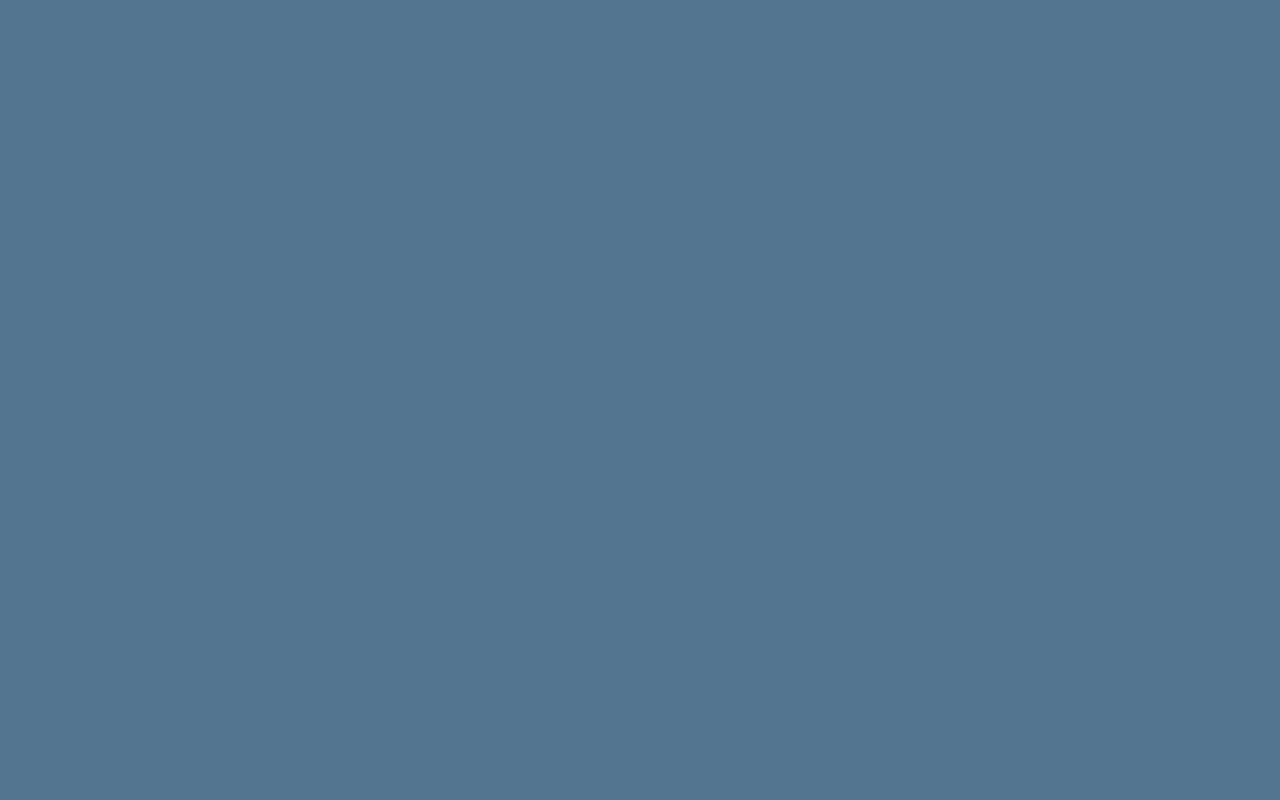
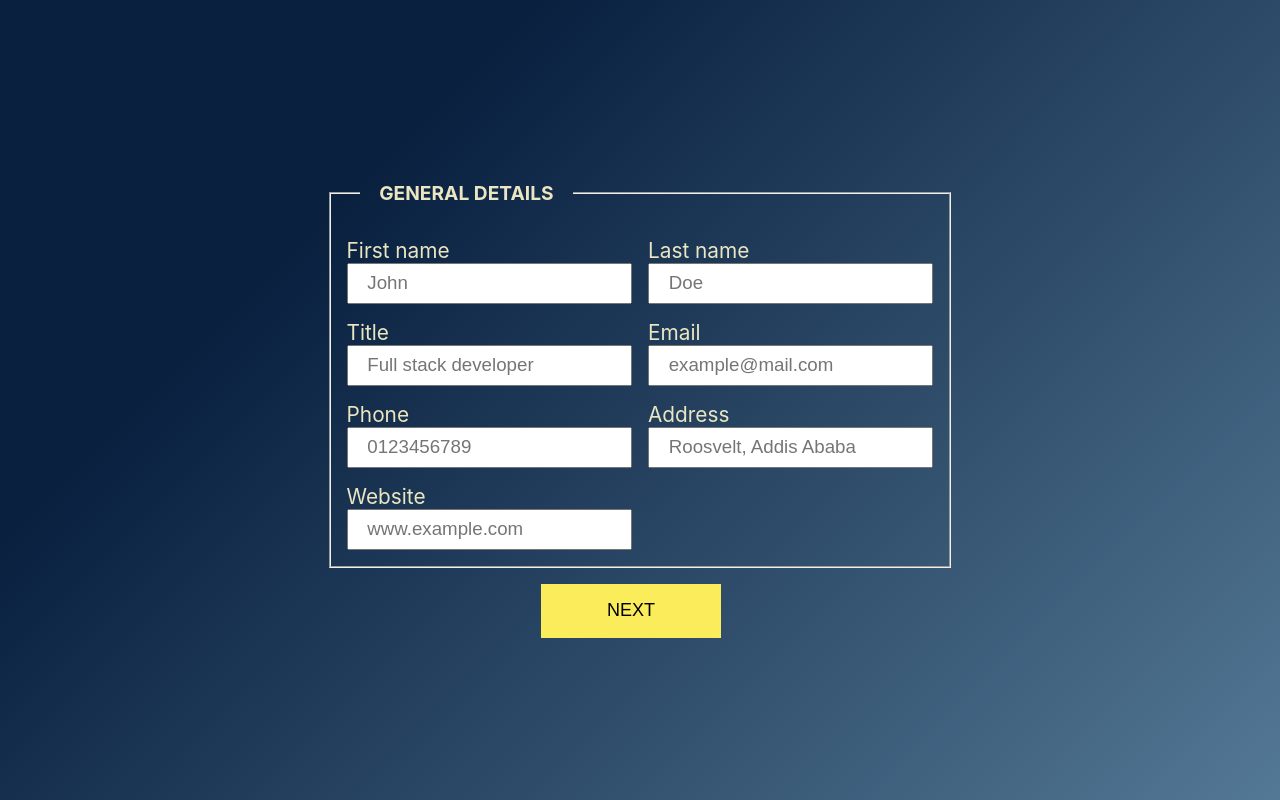
Before and after one commit to a-adeleye/cv-maker, a React (Create React App) app: page /resumeform in a window 1280 px wide. Before the commit this address had no page. Built offline with nearby package versions, Linux system fonts and the light colour scheme.

Commit message:
education completed

```diff
--- a/src/App.js
+++ b/src/App.js
@@ -3,6 +3,7 @@ import "./styles/App.css";
 import { BrowserRouter, Routes, Route } from "react-router-dom";
 import Landing from "./Landing";
 import Templates from "./Templates";
+import ResumeForm from "./ResumeForm";
 
 function App() {
   const [formData, setFormData] = React.useState({
@@ -42,6 +43,7 @@ function App() {
         <Routes>
           <Route path="/" element={<Landing />}></Route>
           <Route path="templates" element={<Templates />}></Route>
+          <Route path="resumeform" element={<ResumeForm />}></Route>
         </Routes>
       </BrowserRouter>
     </div>
--- /dev/null
+++ b/src/ResumeForm.js
@@ -0,0 +1,268 @@
+import React from "react";
+
+function GeneralDetails() {
+  const [formData, setFormData] = React.useState({
+    firstName: "",
+    lastName: "",
+    title: "",
+    email: "",
+    phone: "",
+    address: "",
+    website: "",
+  });
+
+  function handleChange(e) {
+    const { name, value } = e.target;
+    setFormData((prevForm) => {
+      return {
+        ...prevForm,
+        [name]: value,
+      };
+    });
+  }
+
+  return (
+    <div className="general-details">
+      <fieldset>
+        <legend>GENERAL DETAILS</legend>
+
+        <label>
+          First name
+          <input
+            type="text"
+            name="firstName"
+            value={formData.firstName}
+            onChange={handleChange}
+            placeholder="John"
+          ></input>
+        </label>
+        <label>
+          Last name
+          <input
+            type="text"
+            name="lastName"
+            value={formData.lastName}
+            onChange={handleChange}
+            placeholder="Doe"
+          ></input>
+        </label>
+        <label>
+          Title
+          <input
+            type="text"
+            name="title"
+            value={formData.title}
+            onChange={handleChange}
+            placeholder="Full stack developer"
+          ></input>
+        </label>
+        <label>
+          Email
+          <input
+            type="text"
+            name="email"
+            value={formData.email}
+            onChange={handleChange}
+            placeholder="example@mail.com"
+          ></input>
+        </label>
+        <label>
+          Phone
+          <input
+            type="tel"
+            name="phone"
+            value={formData.phone}
+            onChange={handleChange}
+            placeholder="0123456789"
+          ></input>
+        </label>
+        <label>
+          Address
+          <input
+            type="text"
+            name="address"
+            value={formData.address}
+            onChange={handleChange}
+            placeholder="Roosvelt, Addis Ababa"
+          ></input>
+        </label>
+        <label>
+          Website
+          <input
+            type="text"
+            name="website"
+            value={formData.website}
+            onChange={handleChange}
+            placeholder="www.example.com"
+          ></input>
+        </label>
+      </fieldset>
+    </div>
+  );
+}
+
+function Profile() {
+  const [profile, setProfile] = React.useState("");
+
+  function handleChange(e) {
+    setProfile((prev) => (prev = e.target.value));
+  }
+
+  return (
+    <div className="profile">
+      <fieldset>
+        <legend>PROFILE</legend>
+        <textarea
+          name="profile"
+          rows="9"
+          cols="10"
+          placeholder="Lorem ipsum dolor sit amet, consectetur adipiscing elit, sed do eiusmod tempor incididunt ut labore et dolore magna aliqua. Ut enim ad minim veniam, quis nostrud exercitation ullamco"
+          onChange={handleChange}
+        ></textarea>
+      </fieldset>
+    </div>
+  );
+}
+
+function Education(props) {
+  const [education, setEducation] = React.useState([
+    {
+      id: "school 0",
+      school: "",
+      course: "",
+      yearFrom: "",
+      yearTo: "",
+      cw: false,
+    },
+  ]);
+
+  const educationInputs = education.map((item, index) => (
+    <div key={index} className="educationInputs">
+      <label>
+        Institution
+        <input
+          id={`school ${index}`}
+          name="school"
+          type="text"
+          value={item.school}
+          onChange={handleChange}
+          placeholder="Havard"
+        ></input>
+      </label>
+      <label>
+        Course
+        <input
+          id={`school ${index}`}
+          name="course"
+          type="text"
+          value={item.course}
+          onChange={handleChange}
+          placeholder="Computer Engineering"
+        ></input>
+      </label>
+
+      <label>
+        From
+        <input
+          id={`school ${index}`}
+          name="yearFrom"
+          type="date"
+          onChange={handleChange}
+        ></input>
+      </label>
+      <label>
+        To
+        <input
+          id={`school ${index}`}
+          name="yearTo"
+          type="date"
+          value={item.yearTo}
+          onChange={handleChange}
+        ></input>
+      </label>
+      <label>
+        I currently work here
+        <input
+          id={`school ${index}`}
+          name="yearTo"
+          type="checkbox"
+          value={item.cw}
+          onChange={handleChange}
+        ></input>
+      </label>
+    </div>
+  ));
+
+  function handleChange(e) {
+    const { id, name, value, type } = e.target;
+    setEducation((prevEdu) =>
+      prevEdu.map((edu) =>
+        edu.id === id
+          ? { ...edu, [name]: type === "checkbox" ? "till date" : value }
+          : edu
+      )
+    );
+  }
+
+  function addEducation() {
+    setEducation((prevEdu) => [
+      ...prevEdu,
+      {
+        id: `school ${education.length}`,
+        school: "",
+        course: "",
+        yearFrom: "",
+        yearTo: "",
+      },
+    ]);
+  }
+
+  console.log(education);
+
+  return (
+    <div className="education">
+      <fieldset>
+        <legend>EDUCATION</legend>
+        {educationInputs}
+        <button className="addInputButton" onClick={addEducation}>Add another education</button>
+      </fieldset>
+    </div>
+  );
+}
+
+export default function ResumeForm() {
+  const [formElement, setFormElement] = React.useState(1);
+
+  function next() {
+    setFormElement((prev) => prev + 1);
+  }
+
+  function back() {
+    setFormElement((prev) => prev - 1);
+  }
+
+  function handleChange(e) {
+    const { name, value } = e.target;
+  }
+
+  console.log(formElement);
+
+  return (
+    <section className="resumeform">
+      {formElement === 1 && (
+        <GeneralDetails
+          handleClick={next}
+          handleChange={handleChange}
+        ></GeneralDetails>
+      )}
+      {formElement === 2 && <Profile handleClick={next} />}
+      {formElement === 3 && <Education handleClick={next} />}
+      <div className="formNavigationButtons">
+        {formElement !== 1 && <button onClick={back}>BACK</button>}
+        <button onClick={next} className="next">
+          NEXT
+        </button>
+      </div>
+    </section>
+  );
+}
--- a/src/Templates.js
+++ b/src/Templates.js
@@ -9,21 +9,19 @@ export default function Templates() {
     <section className="templates">
       <p className="templates--title ">Choose a template</p>
       <div className="templates-container">
-        <Link to="/" style={style}>
+        <Link to="/resumeform" style={style}>
           <div className="template">
             <p className="template--title">Type One</p>
             <img src={typeOne} alt="" />
           </div>
         </Link>
-        <Link to="/" style={style}>
+        <Link to="/resumeform" style={style}>
           <div className="template">
             <p className="template--title">Type Two</p>
-
             <img src={typeTwo} alt="" />
           </div>
         </Link>
-        <Link to="/" style={style}>
-          {" "}
+        <Link to="/resumeform" style={style}>
           <div className="template">
             <p className="template--title">Type Three</p>
 
--- a/src/styles/App.css
+++ b/src/styles/App.css
@@ -9,13 +9,17 @@ html {
   background-image: linear-gradient(315deg, #537895 0%, #09203f 74%);
 }
 
-.landing-page {
-  position: relative;
+.landing-page,
+.resumeform,
+.templates {
   min-height: 100vh;
-  width: 100%;
   display: flex;
   flex-direction: column;
   align-items: center;
+}
+
+.landing-page {
+  width: 100%;
   justify-content: space-around;
   color: #ffffff;
   background-size: cover;
@@ -45,10 +49,6 @@ html {
 }
 
 .templates {
-  min-height: 100vh;
-  display: flex;
-  flex-direction: column;
-  align-items: center;
   gap: 2em;
   padding: 1em;
 }
@@ -87,41 +87,115 @@ html {
   margin-top: 1em;
 }
 
-.preview {
-  min-width: 600px;
-  transform: scale(0.8);
-  overflow-y: scroll;
-  scrollbar-width: thin;
+.resumeform {
+  justify-content: center;
 }
 
-main {
-  max-width: 800px;
-  min-width: 600px;
-  border: 0.2em solid #2e2e2e;
-  padding: 2em;
-  border-radius: 1em;
-  margin-left: 5em;
+.formNavigationButtons {
+  display: flex;
+  gap: 1em;
 }
 
-.cv-form {
-  display: grid;
+.general-details,
+.education {
+  display: flex;
+  justify-content: center;
 }
 
-.general-details {
+fieldset {
+  padding: 0 1em 1em;
+  margin-bottom: 1em;
+  display: grid;
+  gap: 1em;
+  max-width: 80%;
+}
+
+.general-details fieldset {
+  grid-template-columns: 1fr 1fr;
+}
+
+legend {
+  font-weight: 700;
+  font-size: larger;
+  margin: 0.7em;
+  padding: 1em;
+  color: #ebe6c1;
+}
+
+label {
+  font-size: 1.3em;
+  color: #ebe6c1;
+}
+
+input[type="text"],
+input[type="tel"],
+input[type="date"] {
+  font-size: 0.9em;
+  padding: 0.4em 1em;
+  display: block;
+}
+
+input[type="date"] {
+  width: 100%;
+}
+
+input[type="checkbox"] {
+  margin-left: 1em;
+  transform: scale(1.5);
+  cursor: pointer;
+}
+
+button {
+  display: block;
+  width: 10em;
+  height: 3em;
+  justify-self: flex-end;
+  font-size: large;
+  border: none;
+  cursor: pointer;
+  margin-right: 1em;
+}
+
+.next {
+  background-color: #fbec5c;
+}
+
+.back {
+  background-color: #537895;
+}
+
+button:active {
+  transform: scale(0.97);
+}
+
+textarea {
+  font-size: 0.9em;
+  margin-bottom: 1em;
+  font-family: inherit;
+  width: 48em;
+  height: 10em;
+  padding: 0.4em 1em;
+}
+
+.addInputButton {
+  width: 90%;
+  height: 2em;
+}
+
+.educationInputs {
   display: grid;
   grid-template-columns: 1fr 1fr;
-  column-gap: 1em;
-  row-gap: 1.5em;
+  gap: 1em;
 }
+
+/*
 
 .general-details input,
 .experience input {
   display: block;
 }
 
-label {
-  font-size: 1.3em;
-}
+
 
 .general-details input,
 .profile textarea,
@@ -151,18 +225,7 @@ label {
   width: 12.5em;
 }
 
-fieldset {
-  padding: 0 1em 1em;
-  margin-bottom: 1em;
-  display: grid;
-  grid-template-columns: 1fr 1fr;
-}
 
-legend {
-  font-weight: 700;
-  font-size: larger;
-  margin: 0.7em;
-}
 
 .responsibility--button {
   width: 18em;
@@ -185,3 +248,5 @@ legend {
     height: 100vh;
   }
 }
+
+*/
```
Also changed, not shown: public/manifest.json.
